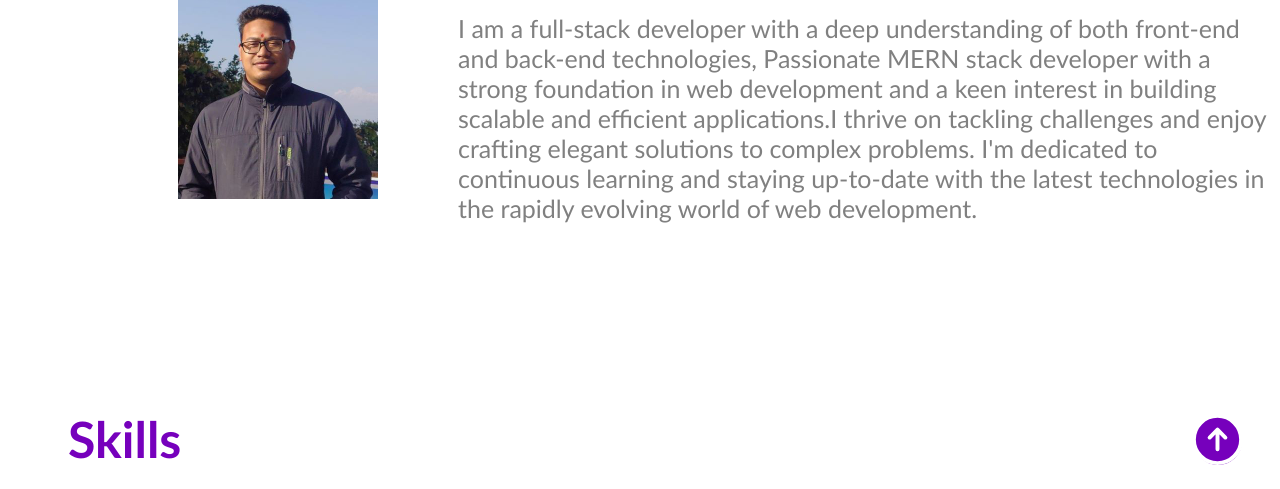
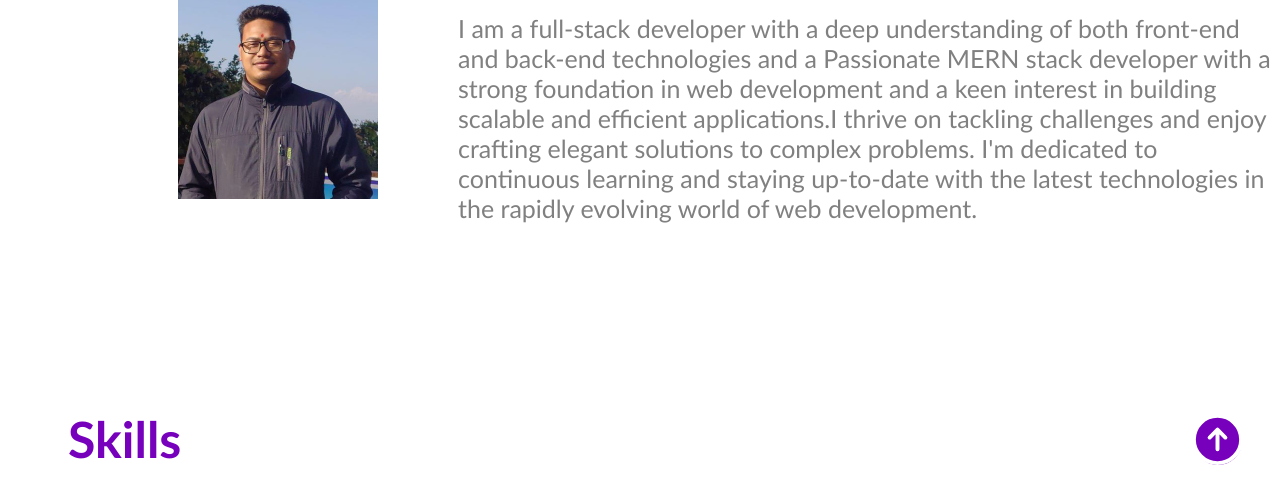
Before and after one commit to prashant7033/portfolio, a plain HTML site: page index.html in a window 1280 px wide. Shown: the part 311-800 px from the top of the page. Drawn offline with Linux system fonts and the light colour scheme.

Commit message:
Update index.html

```diff
--- a/index.html
+++ b/index.html
@@ -46,7 +46,7 @@
         Hi, I'm Prashant Shrestha
       </h1>
       <p>
-        I am a full-stack developer with a deep understanding of both front-end and back-end technologies,
+        I am a full-stack developer with a deep understanding of both front-end and back-end technologies and a
         Passionate MERN stack developer with a strong foundation in web development and a keen interest in building
         scalable and efficient applications.I thrive on tackling challenges and enjoy crafting elegant solutions to
         complex problems. I'm dedicated to continuous learning and staying up-to-date with the latest technologies in
```
